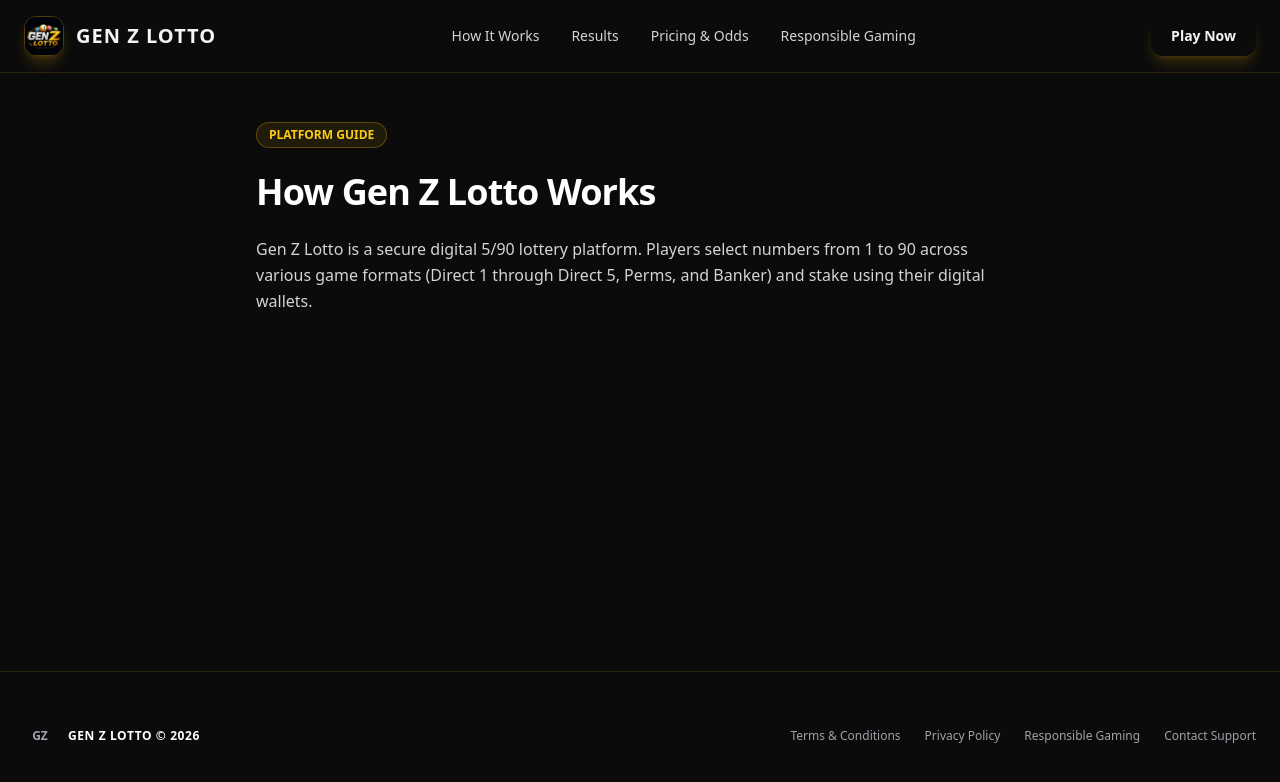
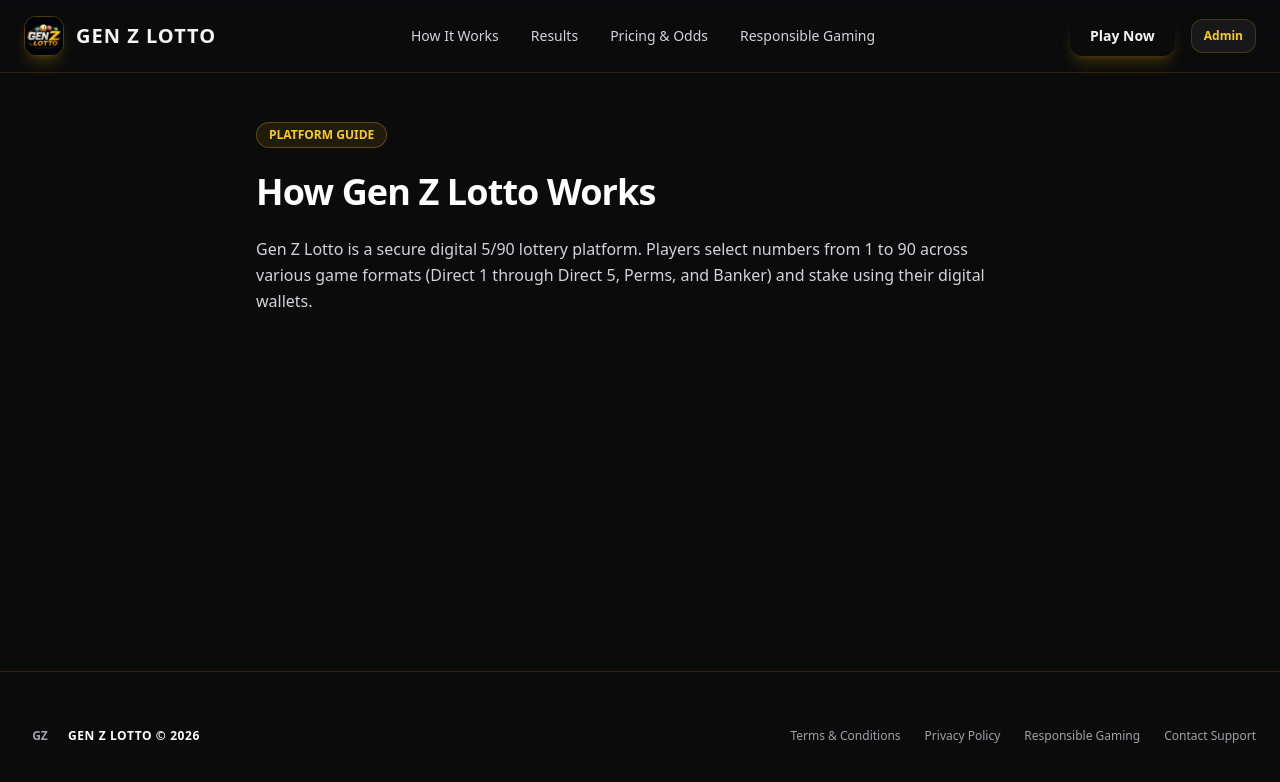
Before and after one commit to Kelvin548/gen-z-lotto, a Next.js app: page /how-it-works in a window 1280 px wide. Shown: the top 782 px of the page. Built offline with nearby package versions, Linux system fonts and the light colour scheme.

Commit message:
Remove Admin button from public shell header

```diff
--- a/src/components/PublicShell.tsx
+++ b/src/components/PublicShell.tsx
@@ -18,6 +18,9 @@ export default function PublicShell({ children }: { children: React.ReactNode })
         <div className="flex items-center gap-4">
           <Link href="/customer/play" className="text-sm font-semibold px-5 py-2.5 rounded-xl gold-gradient-bg text-obsidian hover:opacity-90 transition shadow-lg shadow-yellow-500/20">
             Play Now
+          </Link>
+          <Link href="/admin/dashboard" className="text-xs font-semibold px-3 py-2 rounded-xl bg-zinc-900 border border-yellow-500/20 text-yellow-400 hover:bg-zinc-800 transition">
+            Admin
           </Link>
         </div>
       </header>
```
